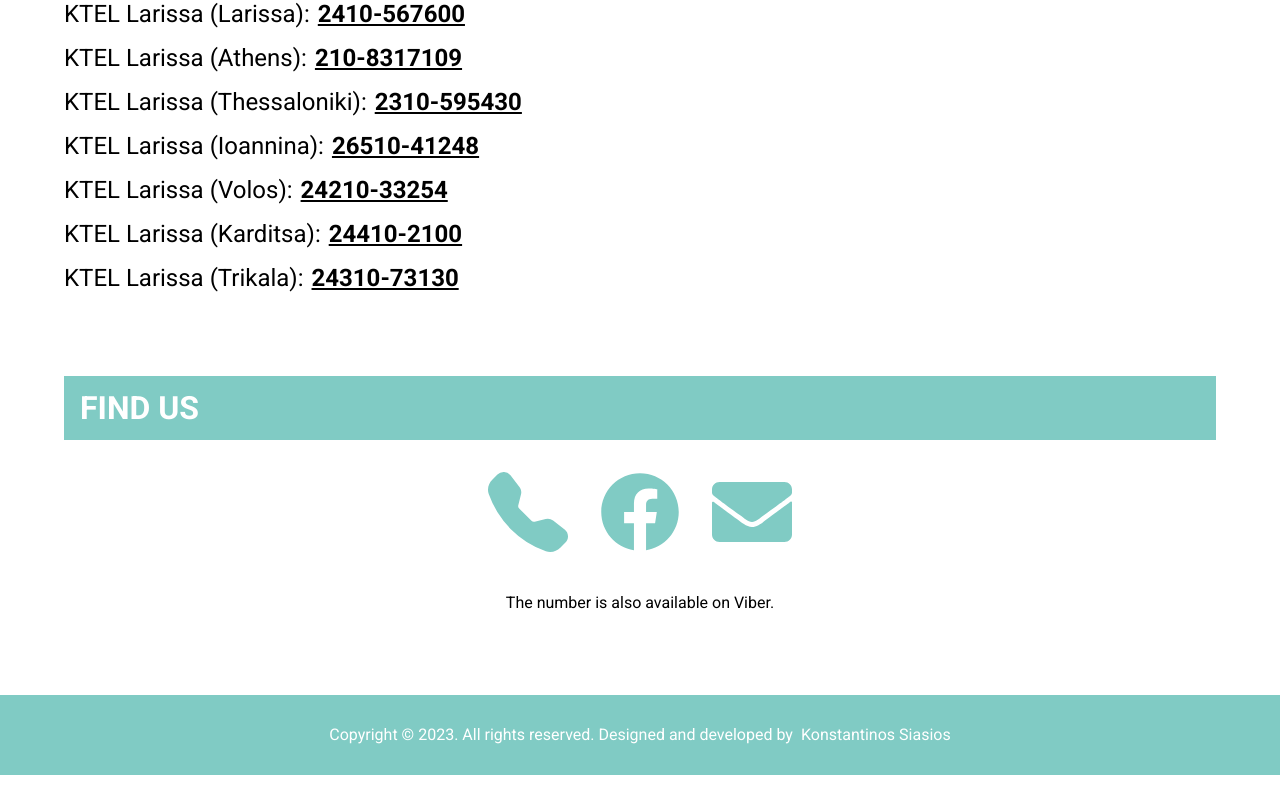
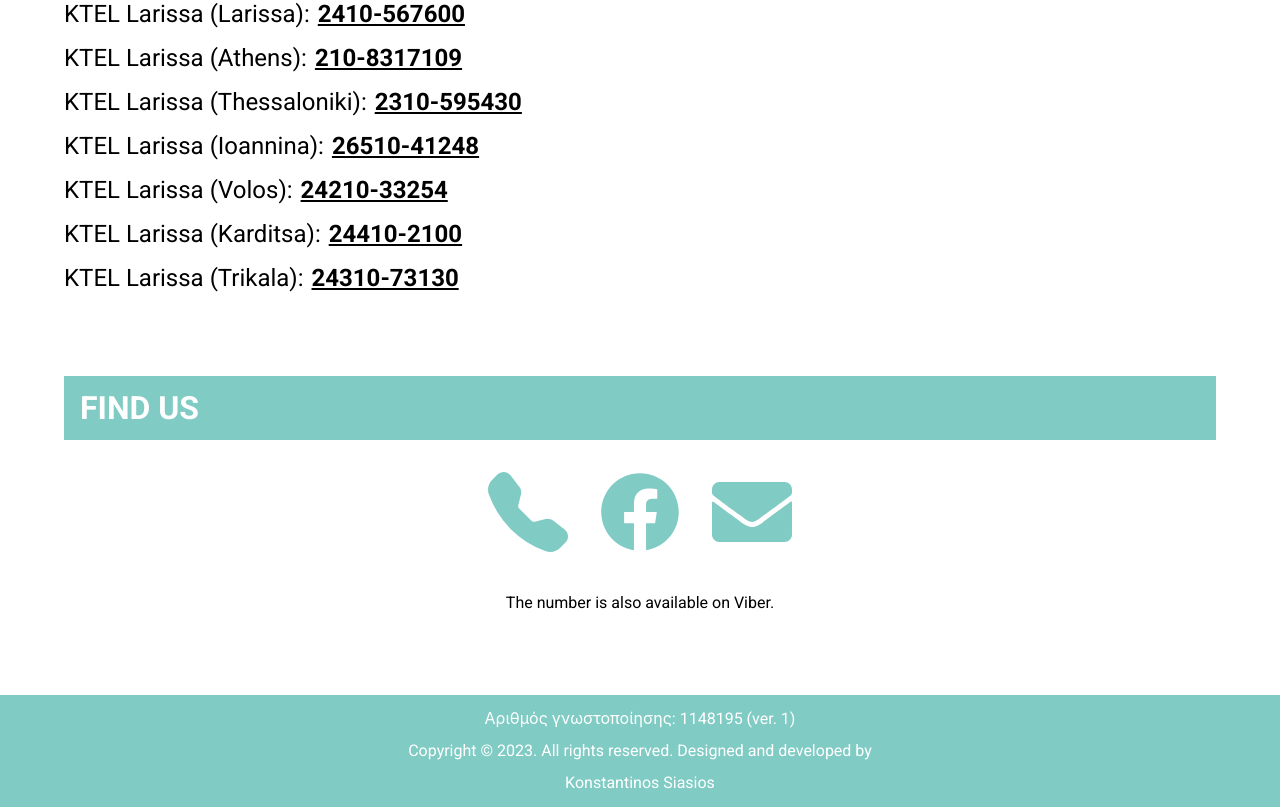
Before and after one commit to kSiasios/brunis-apartments, a Next.js app: page / in a window 1280 px wide. Shown: the part 9249-10056 px from the top of the page. Before the commit the page ends 10024 px from the top, so only its background shows below. Built offline with nearby package versions, Linux system fonts and the light colour scheme.

Commit message:
Added license number to the footer

```diff
--- a/components/Footer.js
+++ b/components/Footer.js
@@ -6,6 +6,9 @@
   return (
     <footer>
       <div className="footer-content">
+        <div className="license-number">
+          Αριθμός γνωστοποίησης: 1148195 (ver. 1)
+        </div>
         {/* <Logo /> */}
         {/* <span className="light-text"> */}
         Copyright &copy; {dt.getFullYear()}. All rights reserved. Designed and
--- a/styles/globals.css
+++ b/styles/globals.css
@@ -703,10 +703,13 @@
 
   width: 100%;
   max-width: 1440px;
+  padding: 3.5rem;
 }
 
 .footer-content {
-  display: inline-flex;
+  /* display: inline-flex; */
+  display: flex;
+  flex-direction: column;
   align-items: center;
   justify-content: center;
   gap: 0.5em;
```
